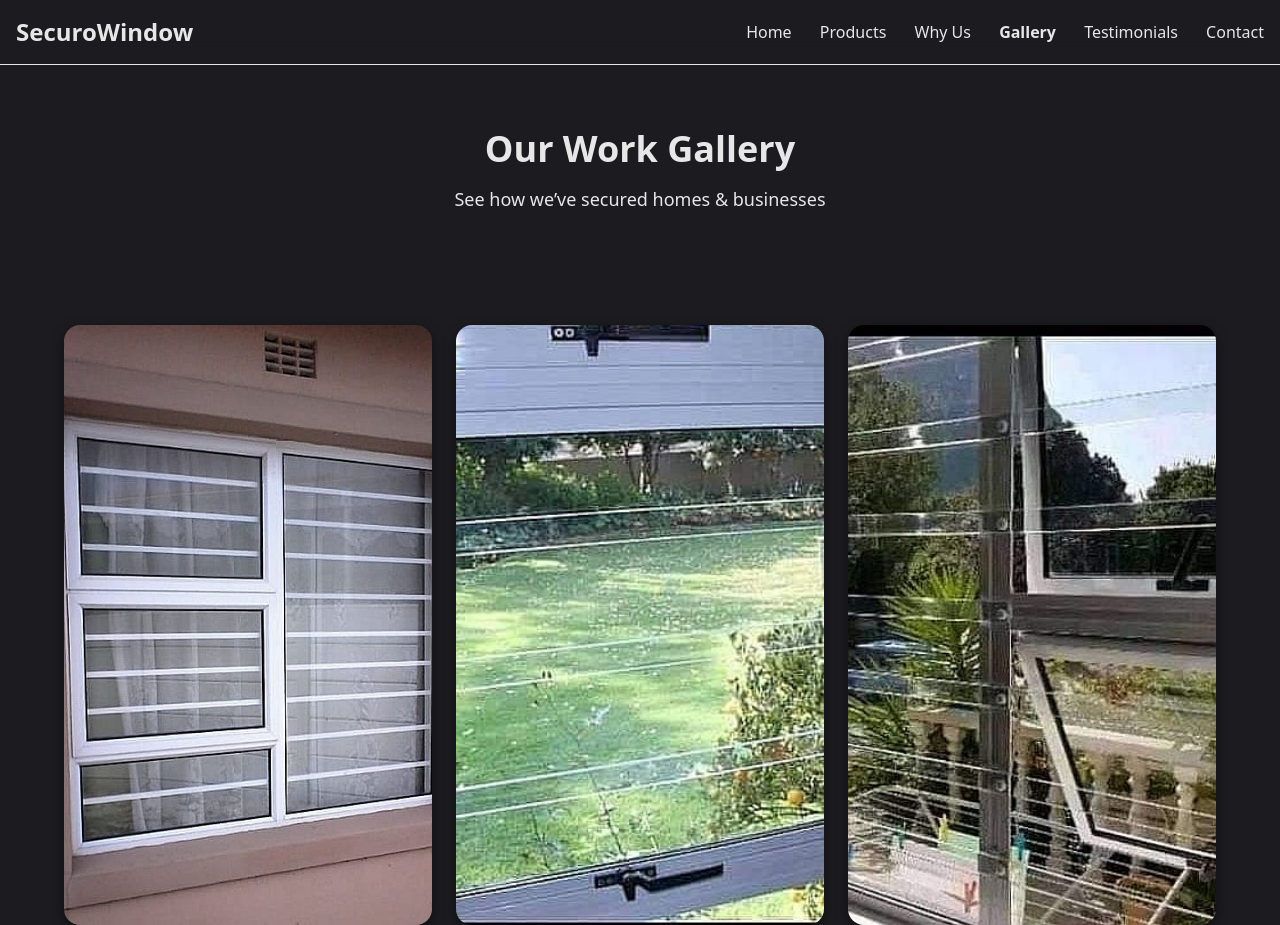
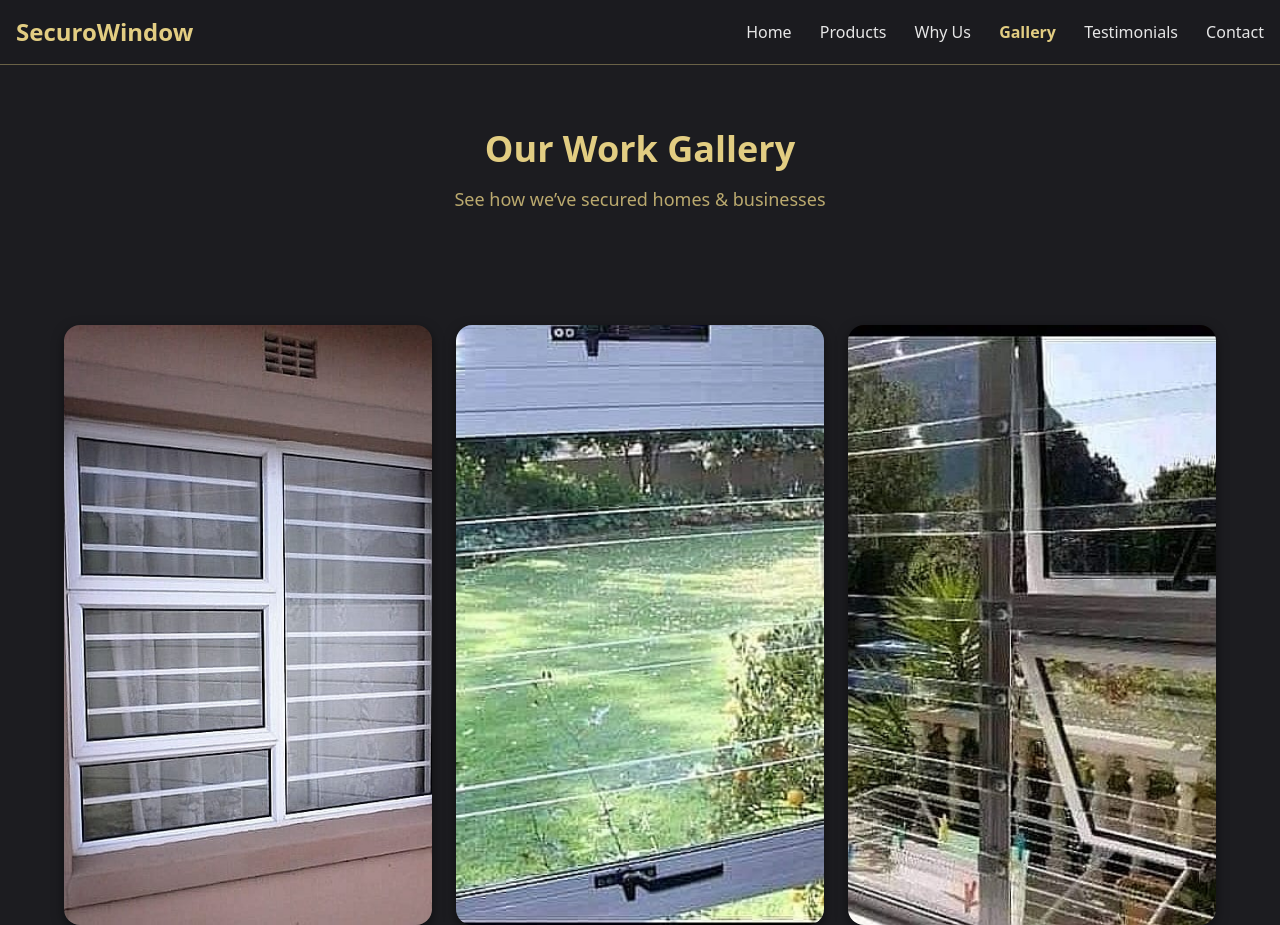
Before and after one commit to lucas-The-Coder/securowindow, a plain HTML site: page gallery.html in a window 1280 px wide. Shown: the top 925 px of the page. Drawn offline with nearby package versions, Linux system fonts and the light colour scheme.

Commit message:
img final?

```diff
--- a/gallery.html
+++ b/gallery.html
@@ -5,6 +5,19 @@
   <meta name="viewport" content="width=device-width, initial-scale=1.0">
   <title>Gallery | SecuroWindow</title>
   <script src="https://cdn.tailwindcss.com"></script>
+  <script>
+    tailwind.config = {
+      theme: {
+        extend: {
+          colors: {
+            primary: '#E2CD82', // gold accent
+            dark: '#1C1C20',    // dark background
+            light: '#E7E7E7',   // light text
+          },
+        },
+      },
+    }
+  </script>
   <style>
     body {
       background-color: #1C1C20; /* Dark background */
@@ -49,7 +62,7 @@
   <!-- Hero Section -->
   <section class="bg-dark text-light py-16 text-center fade-up">
     <h1 class="text-4xl font-bold text-primary">Our Work Gallery</h1>
-    <p class="mt-4 text-lg">See how we’ve secured homes & businesses</p>
+    <p class="mt-4 text-lg text-primary/80">See how we’ve secured homes & businesses</p>
   </section>
 
   <!-- Gallery Main -->
```
